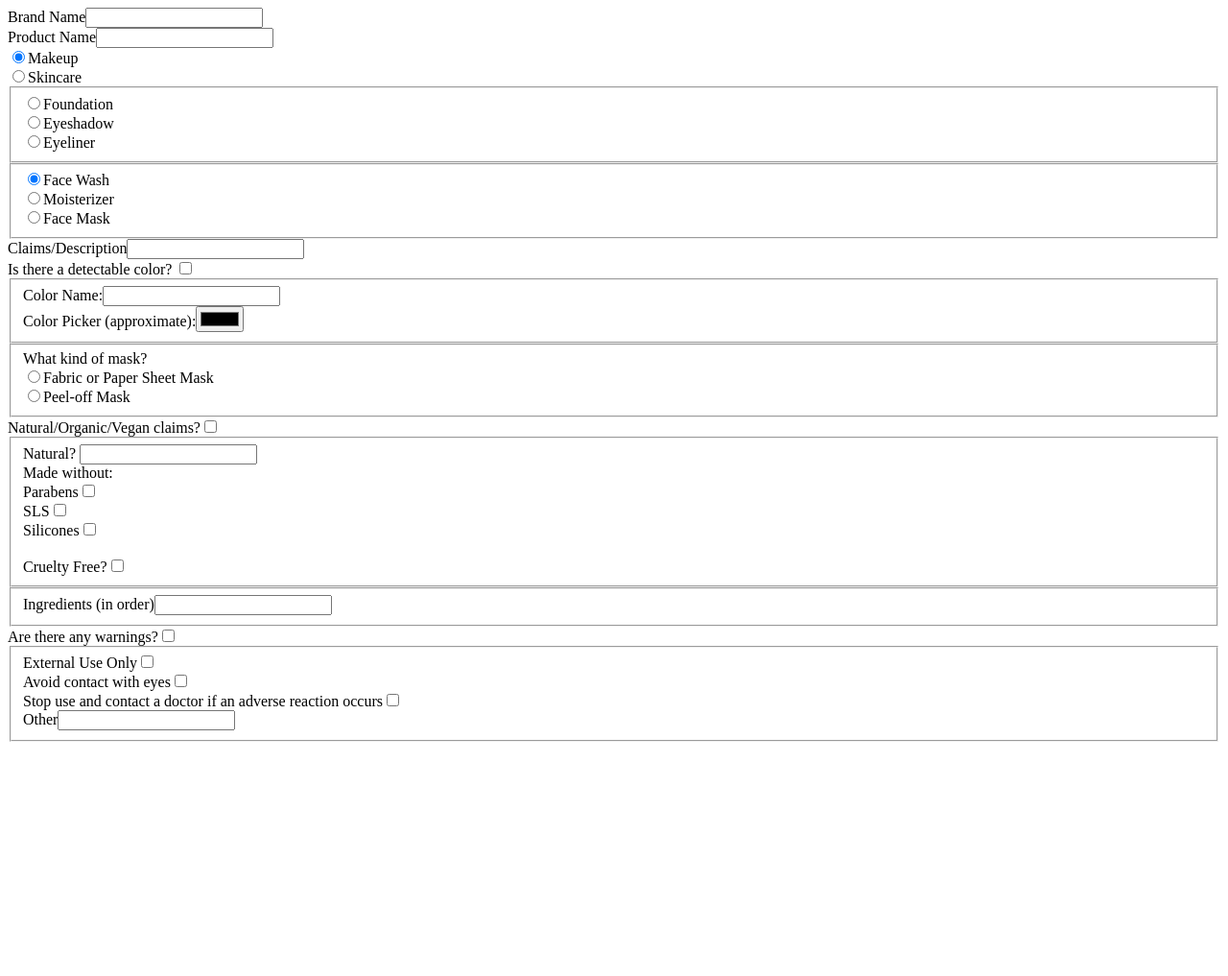
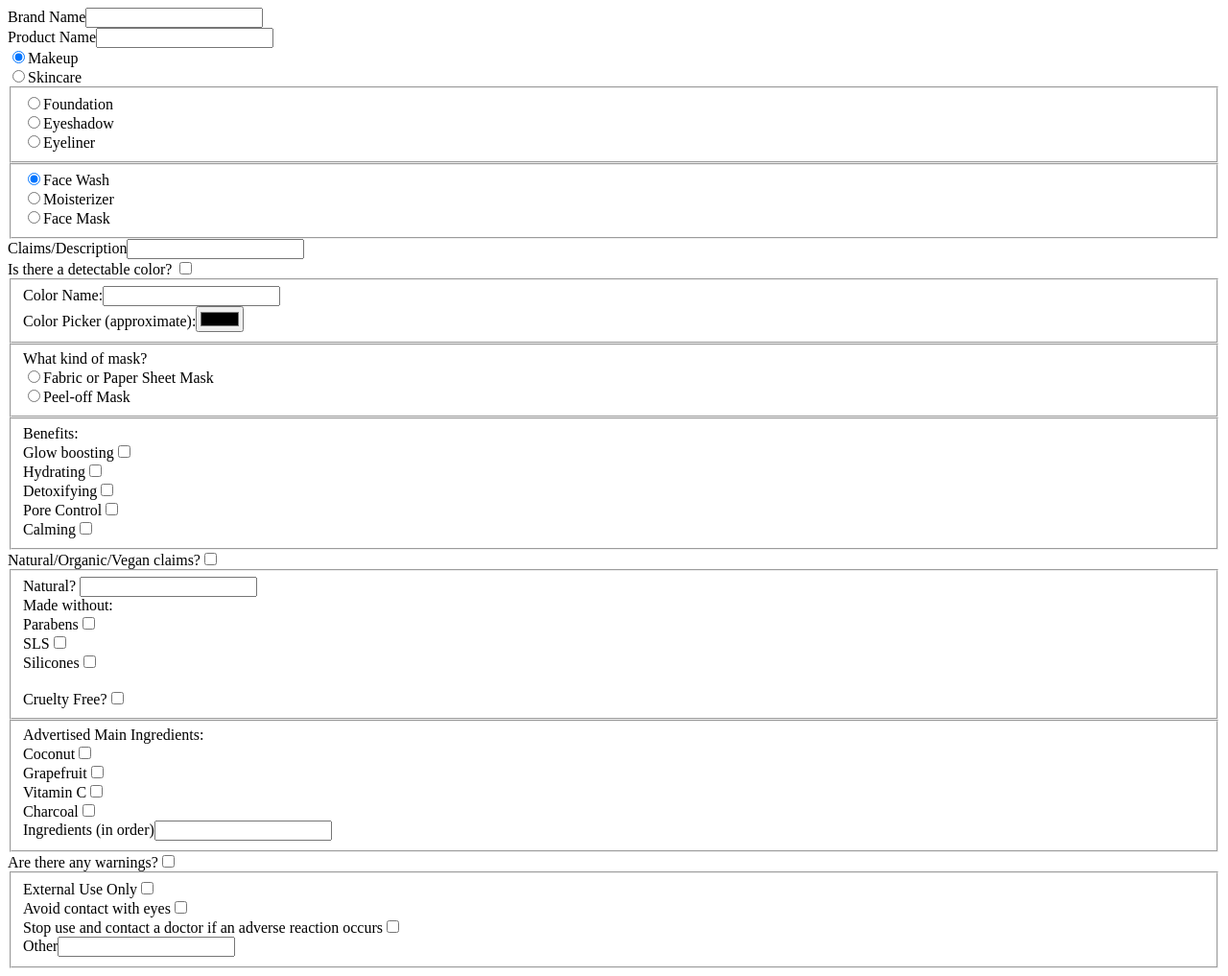
Before and after one commit to KylaBendrik/MyBeautyCollection, a plain HTML site: page main.html in a window 1280 px wide. Shown: the whole page at 96% size. Before the commit the page ends 800 px from the top, so only its background shows below. Drawn offline with Linux system fonts and the light colour scheme; a script that the page names is missing.

Commit message:
Benefits & Main Ingredients
I added skincare benefits, and common main ingredients (such as coconut or charcoal)

to JWA - is there a way to have makeup automatically check the "color" box? Same with Skincare automatically checking a "skincare benefits" box. Some foundations and primers have skincare benefits

```diff
--- a/main.html
+++ b/main.html
@@ -35,6 +35,14 @@
         <input type="radio" name="mask_type" value="sheet">Fabric or Paper Sheet Mask<br>
         <input type="radio" name="mask_type" value="peel">Peel-off Mask<br>
       </fieldset>
+      <fieldset id="benefitInputs">
+        Benefits:<br>
+        Glow boosting<input type="checkbox" name="skinBenefits" id="glow"><br>
+        Hydrating<input type="checkbox" name="skinBenefits" id="hydrating"><br>
+        Detoxifying<input type="checkbox" name="skinBenefits" id="detoxifying"><br>
+        Pore Control<input type="checkbox" name="skinBenefits" id="pore"><br>
+        Calming<input type="checkbox" name="skinBenefits" id="calming"><br>
+      </fieldset>
       Natural/Organic/Vegan claims?<input type="checkbox" name="isGood" id="isGood"><br>
       <fieldset id="goodInputs">
         Natural? <input type="text" name="natural"><br>
@@ -46,6 +54,11 @@
         Cruelty Free?<input type="checkbox" name="cruelty" id="cruelty"><br>
       </fieldset>
       <fieldset id="ingredInputs">
+        Advertised Main Ingredients:<br>
+        Coconut<input type="checkbox" name="mainIngredients" id="coconut"><br>
+        Grapefruit<input type="checkbox" name="mainIngredients" id="grapefruit"><br>
+        Vitamin C<input type="checkbox" name="mainIngredients" id="vitaminc"><br>
+        Charcoal<input type="checkbox" name="mainIngredients" id="charcoal"><br>
         Ingredients (in order)<input type="text" name="ingredients"><br>
       </fieldset>
       Are there any warnings?<input type="checkbox" name="warnings" id="warnings"><br>
--- a/main.js
+++ b/main.js
@@ -4,6 +4,7 @@ domready(() => {
   const skincareInputs = document.querySelector('#skincareInputs');
   const skincareInputs1 = document.querySelectorAll('input[name=skincare_type]');
   const maskInputs = document.querySelector('#maskInputs');
+  const benefitInputs = document.querySelector('#benefitInputs');
   const hasColor = document.querySelector('#hasColor');
   const colorInputs = document.querySelector('#colorInputs');
   const isGood = document.querySelector('#isGood');
@@ -16,9 +17,11 @@ domready(() => {
     if (value === 'makeup') {
       makeupInputs.style.display = 'block';
       skincareInputs.style.display = 'none';
+      benefitInputs.style.display = 'none';
     } else if (value === 'skincare') {
       makeupInputs.style.display = 'none';
       skincareInputs.style.display = 'block';
+      benefitInputs.style.display = 'block';
     }
   };
 
```
